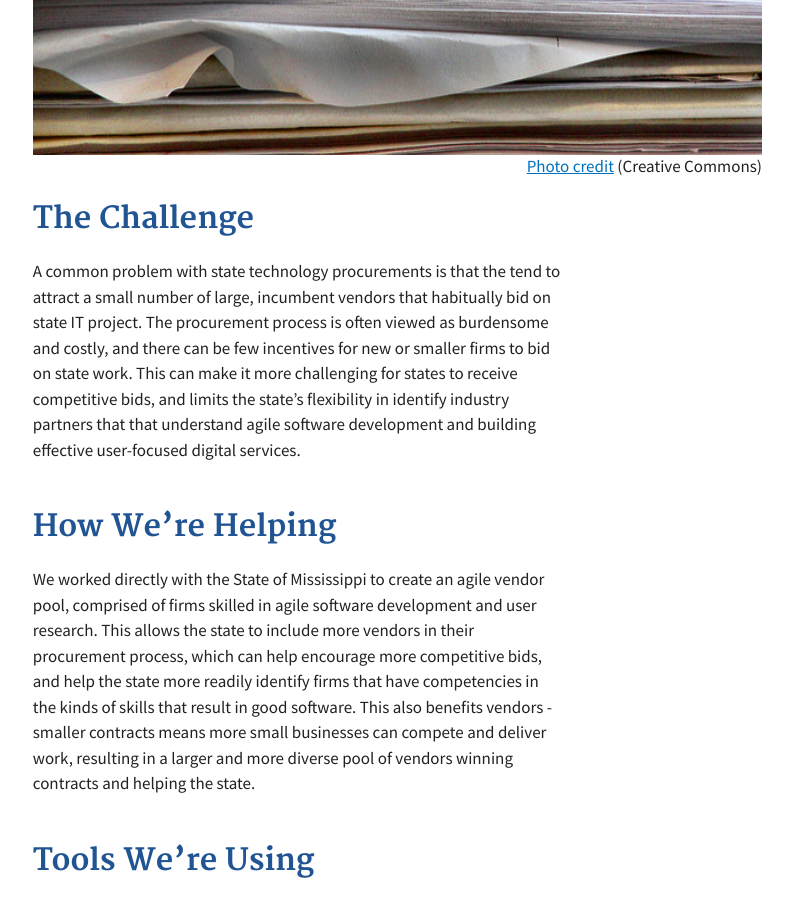
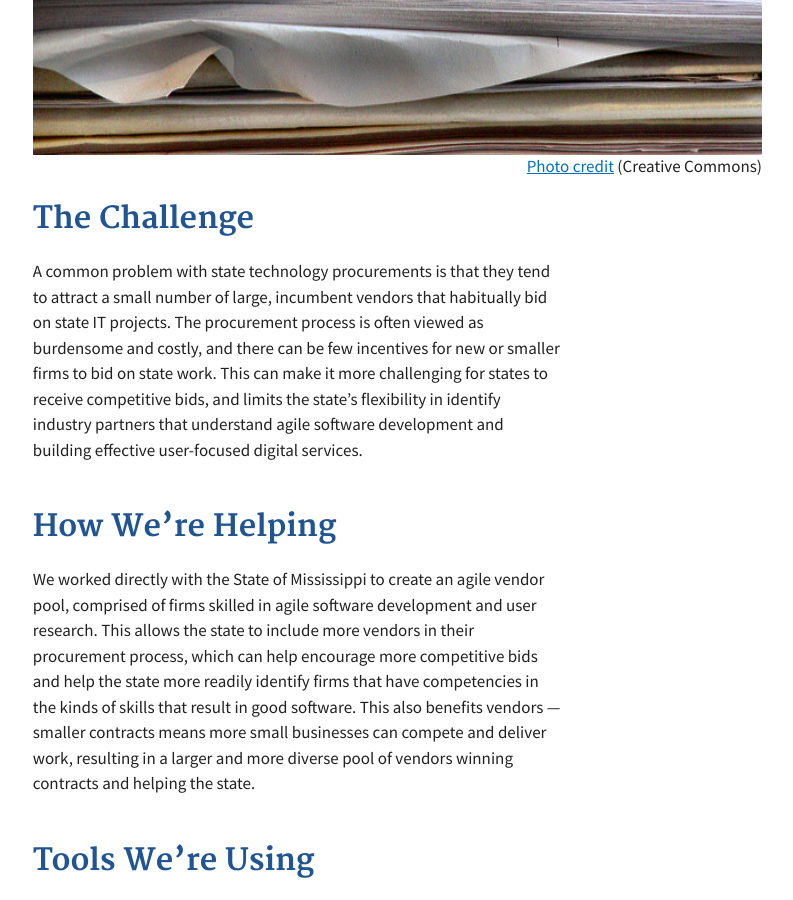
Before and after one commit to 18F/Modular-Contracting-And-Agile-Development, a Jekyll site: the page built from _projects/vendor-pools.md, in a window 1280 px wide and 900 px high, scrolled down 408 px. Shown: the whole window, without its empty margins (368-1161 px from the left). Built offline with Jekyll 4.4.1, drawn with Linux system fonts in a browser that asks for light colours.

Commit message:
Style edits to Mississippi example

```diff
--- a/_projects/vendor-pools.md
+++ b/_projects/vendor-pools.md
@@ -9,11 +9,11 @@ image-credit: https://www.flickr.com/photos/striatic/
 ---
 ## The Challenge
 
-A common problem with state technology procurements is that the tend to attract a small number of large, incumbent vendors that habitually bid on state IT project. The procurement process is often viewed as burdensome and costly, and there can be few incentives for new or smaller firms to bid on state work. This can make it more challenging for states to receive competitive bids, and limits the state's flexibility in identify industry partners that that understand agile software development and building effective user-focused digital services.
+A common problem with state technology procurements is that they tend to attract a small number of large, incumbent vendors that habitually bid on state IT projects. The procurement process is often viewed as burdensome and costly, and there can be few incentives for new or smaller firms to bid on state work. This can make it more challenging for states to receive competitive bids, and limits the state's flexibility in identify industry partners that understand agile software development and building effective user-focused digital services.
 
 ## How We're Helping
 
-We worked directly with the State of Mississippi to create an agile vendor pool, comprised of firms skilled in agile software development and user research. This allows the state to include more vendors in their procurement process, which can help encourage more competitive bids, and help the state more readily identify firms that have competencies in the kinds of skills that result in good software. This also benefits vendors - smaller contracts means more small businesses can compete and deliver work, resulting in a larger and more diverse pool of vendors winning contracts and helping the state.
+We worked directly with the State of Mississippi to create an agile vendor pool, comprised of firms skilled in agile software development and user research. This allows the state to include more vendors in their procurement process, which can help encourage more competitive bids and help the state more readily identify firms that have competencies in the kinds of skills that result in good software. This also benefits vendors — smaller contracts means more small businesses can compete and deliver work, resulting in a larger and more diverse pool of vendors winning contracts and helping the state.
 
 ## Tools We're Using
 * [Modular contracting](/modular-procurement/)
```
